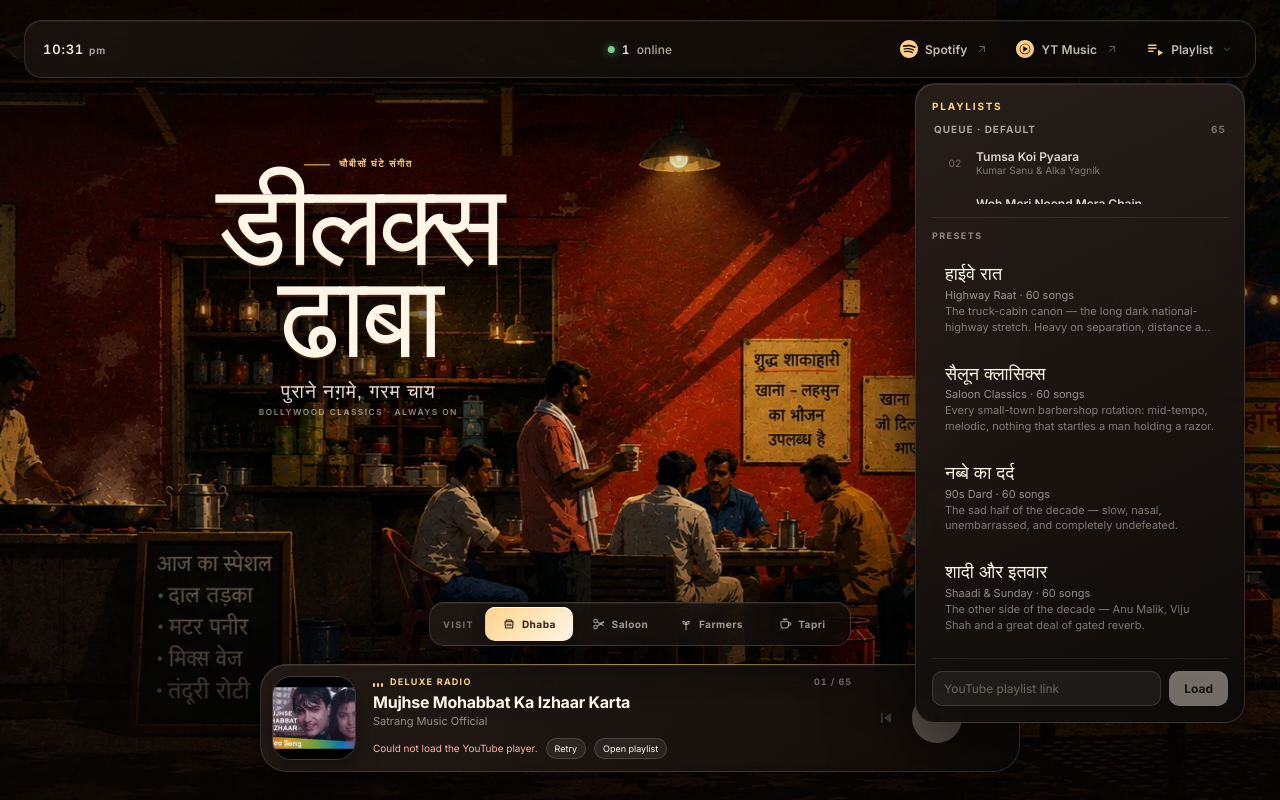
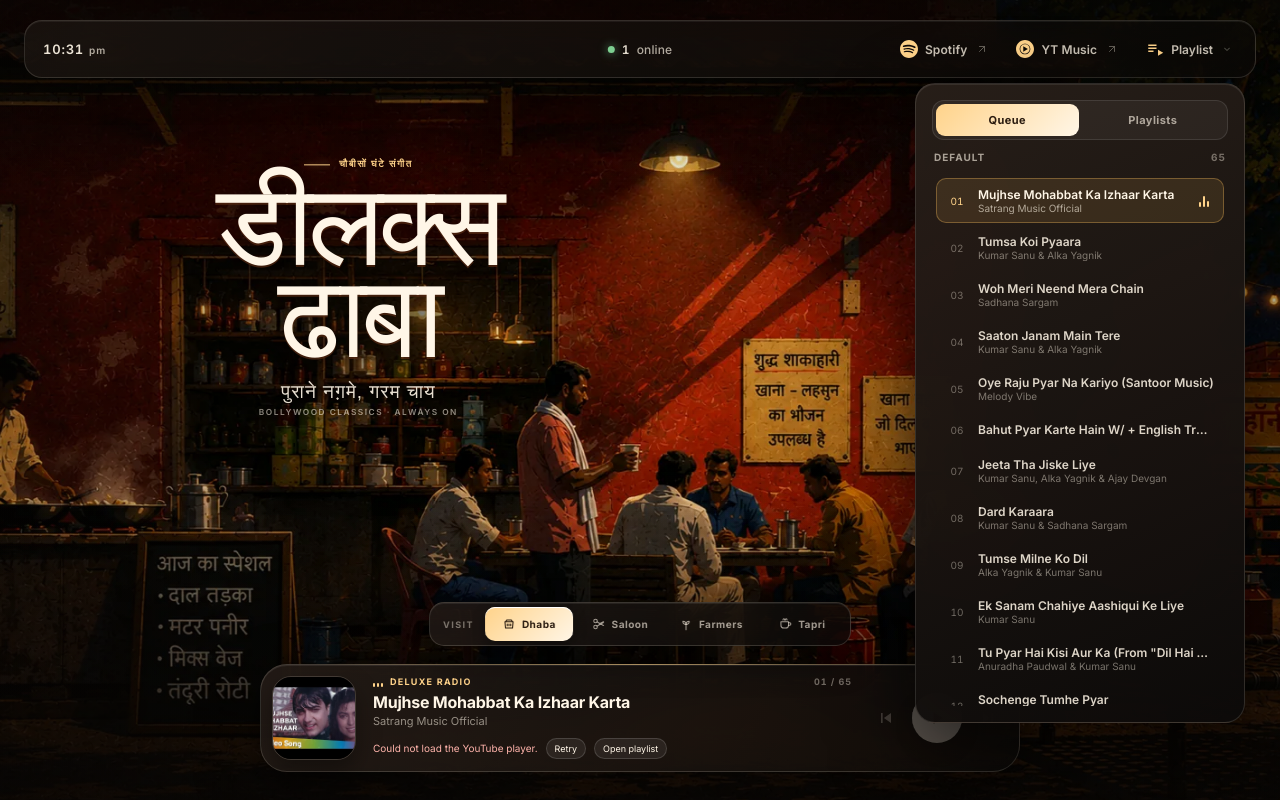
Before and after one commit to mahesh-atx/Nostalgic_Music, a Next.js app: page / in a window 1280 px wide. Both pictures are taken after a click on the button "Playlist". Built offline with nearby package versions, Linux system fonts and the light colour scheme; a web font is replaced by a local one.

Commit message:
Fix queue panel: tabs, single scroll area, and correct auto-scroll
Co-authored-by: arena-agent <297053741+arena-agent@users.noreply.github.com>

```diff
--- a/src/app/globals.css
+++ b/src/app/globals.css
@@ -359,10 +359,10 @@ input:focus-visible,
   flex-direction: column;
   gap: 11px;
   width: 330px;
-  max-height: 80vh;
-  max-height: 80dvh;
+  max-height: min(80vh, calc(100vh - var(--popover-top, 0px) - 16px));
+  max-height: min(80dvh, calc(100dvh - var(--popover-top, 0px) - 16px));
   padding: 16px;
-  overflow-y: auto;
+  overflow: hidden;
   border: 1px solid rgba(255, 246, 231, 0.13);
   border-radius: 20px;
   color: var(--ivory);
@@ -373,16 +373,70 @@ input:focus-visible,
   text-align: left;
 }
 
-.playlist-popover-title {
-  color: var(--amber-bright);
-  font-size: 10px;
-  font-weight: 700;
-  letter-spacing: 0.18em;
-  text-transform: uppercase;
+.playlist-sheet-handle {
+  display: none;
 }
 
-.playlist-sheet-handle {
-  display: none;
+/* Segmented Queue / Playlists tabs */
+.playlist-tabs {
+  display: flex;
+  gap: 3px;
+  flex: none;
+  padding: 3px;
+  border: 1px solid rgba(255, 255, 255, 0.1);
+  border-radius: 12px;
+  background: rgba(255, 255, 255, 0.05);
+}
+
+.playlist-tab {
+  flex: 1;
+  min-height: 32px;
+  padding: 0 10px;
+  border: 0;
+  border-radius: 9px;
+  color: rgba(255, 246, 231, 0.62);
+  background: transparent;
+  cursor: pointer;
+  font-size: 11px;
+  font-weight: 700;
+  letter-spacing: 0.04em;
+  transition: color 160ms ease, background 160ms ease;
+}
+
+.playlist-tab:hover:not(.active) {
+  color: var(--ivory);
+  background: rgba(255, 255, 255, 0.06);
+}
+
+.playlist-tab.active {
+  color: #2b1c10;
+  background: linear-gradient(135deg, var(--amber-bright), var(--ivory));
+}
+
+/* The single scrollable region inside the panel (queue or playlists tab) */
+.panel-body {
+  flex: 1 1 auto;
+  min-height: 0;
+  display: flex;
+  flex-direction: column;
+  gap: 11px;
+  overflow-y: auto;
+  padding: 2px;
+  scrollbar-width: thin;
+  scrollbar-color: rgba(255, 246, 231, 0.2) transparent;
+}
+
+.panel-body::-webkit-scrollbar {
+  width: 6px;
+}
+
+.panel-body::-webkit-scrollbar-thumb {
+  border-radius: 999px;
+  background: rgba(255, 246, 231, 0.18);
+}
+
+.panel-body::-webkit-scrollbar-track {
+  background: transparent;
 }
 
 .playlist-current {
@@ -415,13 +469,6 @@ input:focus-visible,
 }
 
 /* Track queue */
-.queue-section {
-  display: flex;
-  flex-direction: column;
-  gap: 6px;
-  min-height: 0;
-}
-
 .queue-header {
   display: flex;
   align-items: center;
@@ -450,25 +497,7 @@ input:focus-visible,
   display: flex;
   flex-direction: column;
   gap: 2px;
-  max-height: 42vh;
-  max-height: 42dvh;
-  overflow-y: auto;
   padding: 2px;
-  scrollbar-width: thin;
-  scrollbar-color: rgba(255, 246, 231, 0.2) transparent;
-}
-
-.queue-list::-webkit-scrollbar {
-  width: 6px;
-}
-
-.queue-list::-webkit-scrollbar-thumb {
-  border-radius: 999px;
-  background: rgba(255, 246, 231, 0.18);
-}
-
-.queue-list::-webkit-scrollbar-track {
-  background: transparent;
 }
 
 .queue-item {
@@ -543,6 +572,8 @@ input:focus-visible,
 
 .queue-item .now-playing-bars {
   flex: none;
+  width: 13px;
+  height: 13px;
   margin-right: 2px;
   color: var(--amber-bright);
 }
--- a/src/components/PlaylistPicker.tsx
+++ b/src/components/PlaylistPicker.tsx
@@ -18,6 +18,8 @@ import {
   subscribePlayer,
 } from "@/lib/playerStore";
 
+type PanelTab = "queue" | "playlists";
+
 function extractPlaylistId(input: string): string | null {
   const fromUrl = input.match(/[?&]list=([A-Za-z0-9_-]{10,60})/);
   if (fromUrl) return fromUrl[1];
@@ -32,6 +34,7 @@ export default function PlaylistPicker() {
     () => null
   );
   const [open, setOpen] = useState(false);
+  const [tab, setTab] = useState<PanelTab>("queue");
   const [value, setValue] = useState("");
   const [loading, setLoading] = useState(false);
   const [error, setError] = useState("");
@@ -40,7 +43,7 @@ export default function PlaylistPicker() {
 
   const tracks = customPlaylist?.tracks ?? TRACKS;
   const currentIndex = useSyncExternalStore(subscribePlayer, getTrackIndex, () => 0);
-  const queueRef = useRef<HTMLUListElement>(null);
+  const panelBodyRef = useRef<HTMLDivElement>(null);
   const activeItemRef = useRef<HTMLLIElement>(null);
 
   const updateAnchor = useCallback(() => {
@@ -48,7 +51,7 @@ export default function PlaylistPicker() {
     if (!trigger) return;
     const rect = trigger.getBoundingClientRect();
     setAnchor({
-      top: rect.bottom + 14,
+      top: Math.min(rect.bottom + 14, window.innerHeight - 120),
       right: Math.max(0, window.innerWidth - rect.right),
     });
   }, []);
@@ -72,15 +75,18 @@ export default function PlaylistPicker() {
     setOpen((wasOpen) => !wasOpen);
   };
 
-  // Keep the active track in view when the queue opens or the track changes.
+  // Keep the active track centered in the scroll area when the queue opens,
+  // the tab switches to it, or the track changes.
   useEffect(() => {
-    if (!open) return;
-    const list = queueRef.current;
+    if (!open || tab !== "queue") return;
+    const body = panelBodyRef.current;
     const item = activeItemRef.current;
-    if (list && item) {
-      list.scrollTop = item.offsetTop - list.clientHeight / 2 + item.clientHeight / 2;
-    }
-  }, [open, currentIndex]);
+    if (!body || !item) return;
+    const bodyRect = body.getBoundingClientRect();
+    const itemRect = item.getBoundingClientRect();
+    body.scrollTop +=
+      itemRect.top - bodyRect.top - bodyRect.height / 2 + itemRect.height / 2;
+  }, [open, tab, currentIndex]);
 
   const loadPreset = (preset: PresetPlaylist) => {
     saveCustomPlaylist({
@@ -140,36 +146,42 @@ export default function PlaylistPicker() {
             }
           >
             <div className="playlist-sheet-handle" aria-hidden="true" />
-            <div className="playlist-popover-title">Playlists</div>
 
-            {customPlaylist && (
-              <div className="playlist-current">
-                <span className="playlist-current-name" title={customPlaylist.name}>
-                  {customPlaylist.name}
-                </span>
+            <div className="playlist-tabs" role="tablist" aria-label="Playlist views">
               <button
                 type="button"
-                  className="playlist-btn playlist-btn-ghost"
-                  onClick={() => {
-                    clearCustomPlaylist();
-                    setOpen(false);
-                  }}
+                role="tab"
+                aria-selected={tab === "queue"}
+                className={`playlist-tab${tab === "queue" ? " active" : ""}`}
+                onClick={() => setTab("queue")}
               >
-                  Default
+                Queue
+              </button>
+              <button
+                type="button"
+                role="tab"
+                aria-selected={tab === "playlists"}
+                className={`playlist-tab${tab === "playlists" ? " active" : ""}`}
+                onClick={() => setTab("playlists")}
+              >
+                Playlists
               </button>
             </div>
-            )}
 
-            <div className="queue-section">
+            {tab === "queue" && (
               <div className="queue-header">
                 <span className="queue-header-title">
-                  Queue · {customPlaylist?.name ?? "Default"}
+                  {customPlaylist?.name ?? "Default"}
                 </span>
                 <span className="queue-header-count">
                   {String(tracks.length).padStart(2, "0")}
                 </span>
               </div>
-              <ul className="queue-list" ref={queueRef}>
+            )}
+
+            <div className="panel-body" ref={panelBodyRef}>
+              {tab === "queue" ? (
+                <ul className="queue-list">
                   {tracks.map((track, index) => (
                     <li
                       key={`${track.youtubeId}-${index}`}
@@ -198,9 +210,25 @@ export default function PlaylistPicker() {
                     </li>
                   ))}
                 </ul>
+              ) : (
+                <>
+                  {customPlaylist && (
+                    <div className="playlist-current">
+                      <span className="playlist-current-name" title={customPlaylist.name}>
+                        {customPlaylist.name}
+                      </span>
+                      <button
+                        type="button"
+                        className="playlist-btn playlist-btn-ghost"
+                        onClick={() => {
+                          clearCustomPlaylist();
+                          setOpen(false);
+                        }}
+                      >
+                        Default
+                      </button>
                     </div>
-
-            <div className="playlist-divider" />
+                  )}
 
                   <div className="playlist-section-label">Presets</div>
 
@@ -242,6 +270,9 @@ export default function PlaylistPicker() {
                   </form>
 
                   {error && <div className="playlist-error">{error}</div>}
+                </>
+              )}
+            </div>
           </div>
         </>,
         document.body
```
Lines whose indentation alone changed are shown as unchanged.
